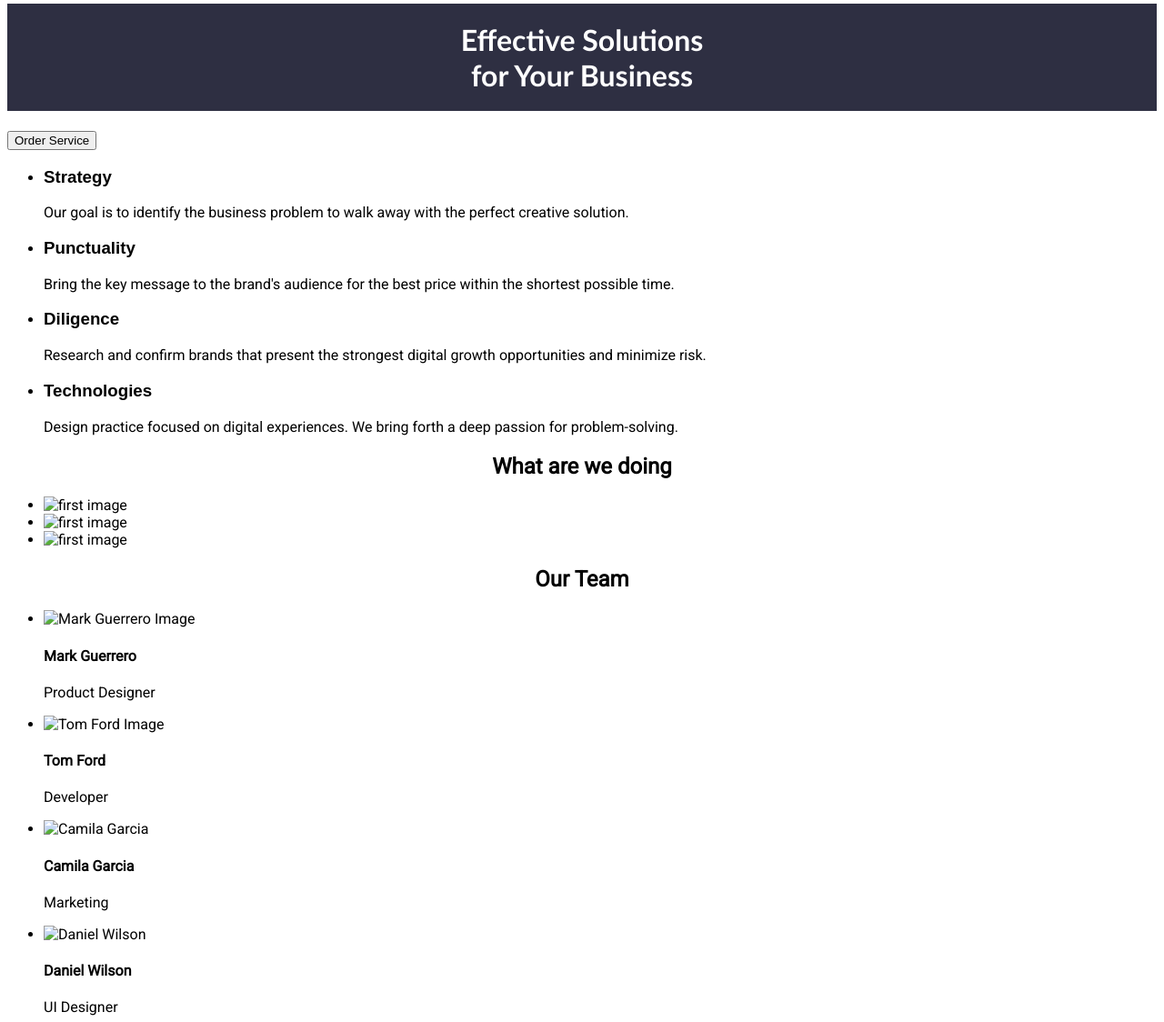
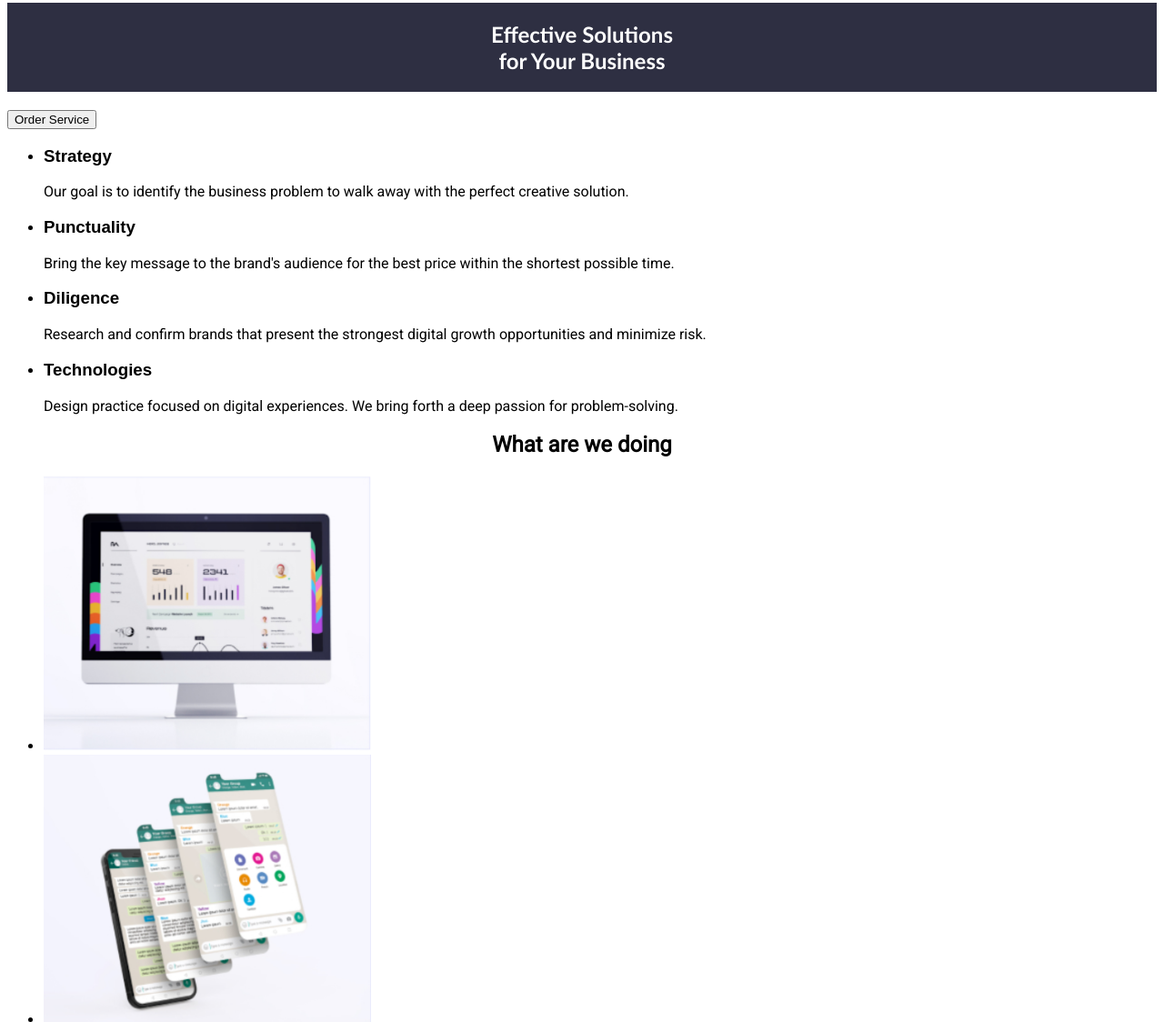
Before and after one commit to mrkceldric/goit-markup-hw-02, a plain HTML site: page portfolio.html in a window 1280 px wide. Shown: the part 171-1295 px from the top of the page at 91% size. Drawn offline with Linux system fonts and the light colour scheme.

Commit message:
New Update
** Updated portfolio.html

```diff
--- a/portfolio.html
+++ b/portfolio.html
@@ -18,90 +18,96 @@
 </head>
 
 <body>
-    <!-- PAGE HEADER -->
     <header>
-        <!-- NAVIGATION BAR -->
         <nav>
-            <a href=""> WEBSTUDIO </a>
+            <a href="./portfolio.html"> WEBSTUDIO </a>
             <ul>
-                <li><a href="">Studio</a></li>
-                <li><a href="">Portfolio</a></li>
-                <li><a href="">Contacts</a></li>
+                <li><a href="./portfolio.html">Studio</a></li>
+                <li><a href="#">Portfolio</a></li>
+                <li><a href="#">Contacts</a></li>
             </ul>
-
+        </nav>
         <ul>
-                <li><a href="">info@devstudio.com</a></li>
+            <li><a href="mailto:info@devstudio.com">info@devstudio.com</a></li>
             <li><a href="tel:+380441111111">+38 044 111 11 11</a></li>
         </ul>
-        </nav>
-
+    </header>
+    <main>
+        <section>
             <h1>Effective Solutions <br> for Your Business</h1>
             <button type="button">Order Service</button>
-    </header>
-
-    <!-- MAIN -->
-    <main>
+        </section>
         <section>
             <ul>
                 <li>
                     <h3>Strategy</h3>
-                    Our goal is to identify the business problem to walk away with the perfect creative solution.
+                    <p>Our goal is to identify the business problem to walk away with the perfect creative solution.</p>
                 </li>
 
                 <li>
                     <h3>Punctuality</h3>
-                    Bring the key message to the brand's audience for the best price within the shortest possible time.
+                    <p>Bring the key message to the brand's audience for the best price within the shortest possible
+                        time.</p>
                 </li>
 
                 <li>
                     <h3>Diligence</h3>
-                    Research and confirm brands that present the strongest digital growth opportunities and minimize
-                    risk.
+                    <p>Research and confirm brands that present the strongest digital growth opportunities and minimize
+                        risk.</p>
                 </li>
 
                 <li>
                     <h3>Technologies</h3>
-                    Design practice focused on digital experiences. We bring forth a deep passion for problem-solving.
+                    <p>Design practice focused on digital experiences. We bring forth a deep passion for
+                        problem-solving.</p>
                 </li>
             </ul>
         </section>
-    </main>
+
         <section>
             <h2>What are we doing</h2>
 
             <ul>
-            <li><img src="images/image1.jpg" alt="first image" width="300"></li>
-            <li><img src="images/image2.jpg" alt="first image" width="300"></li>
-            <li><img src="images/image3.jpg" alt="first image" width="300"></li>
+                <li><img src="images/what-we-are-doing-1.jpg" alt="monitor image" width="360"></li>
+
+                <li><img src="images/what-we-are-doing-2.jpg" alt="mobile phone stack" width="360"></li>
+
+                <li><img src="images/what-we-are-doing-3.jpg" alt="holding phone" width="360"></li>
             </ul>
+        </section>
 
+        <section>
             <h2>Our Team</h2>
 
             <ul>
-            <li><img src="images/mark-guerrero.jpg" alt="Mark Guerrero Image" width="200">
+                <li><img src="images/our-team-1.jpg" alt="Mark Guerrero" width="264">
                     <h4>Mark Guerrero</h4>
                     <p>Product Designer</p>
                 </li>
-            <li><img src="images/tom-ford.jpg" alt="Tom Ford Image" width="200">
+                <li><img src="images/our-team-2.jpg" alt="Tom Ford" width="264">
+
                     <h4>Tom Ford</h4>
                     <p>Developer</p>
                 </li>
-            <li><img src="images/camila-garcia.jpg" alt="Camila Garcia" width="200">
+                <li><img src="images/our-team-3.jpg" alt="Camila Garcia" width="264">
+
                     <h4>Camila Garcia</h4>
                     <p>Marketing</p>
                 </li>
-            <li><img src="images/daniel-wilson.jpg" alt="Daniel Wilson" width="200">
+                <li><img src="images/our-team-4.jpg" alt="Daniel Wilson" width="264">
+
                     <h4>Daniel Wilson</h4>
                     <p>UI Designer</p>
                 </li>
             </ul>
         </section>
+    </main>
 
-
-    <!-- PAGE FOOTER -->
     <footer>
-        <a href="">WEBSTUDIO</a>
-        <p>Increase the flow of customers and sales for your business with digital marketing & growth solutions.</p>
+        <a href="./index.html">WEBSTUDIO</a>
+        <p>Increase the flow of customers and
+            </br> sales for your business with digital
+            </br> marketing & growth solutions.</p>
     </footer>
 </body>
 
```
Lines whose indentation alone changed are shown as unchanged.
